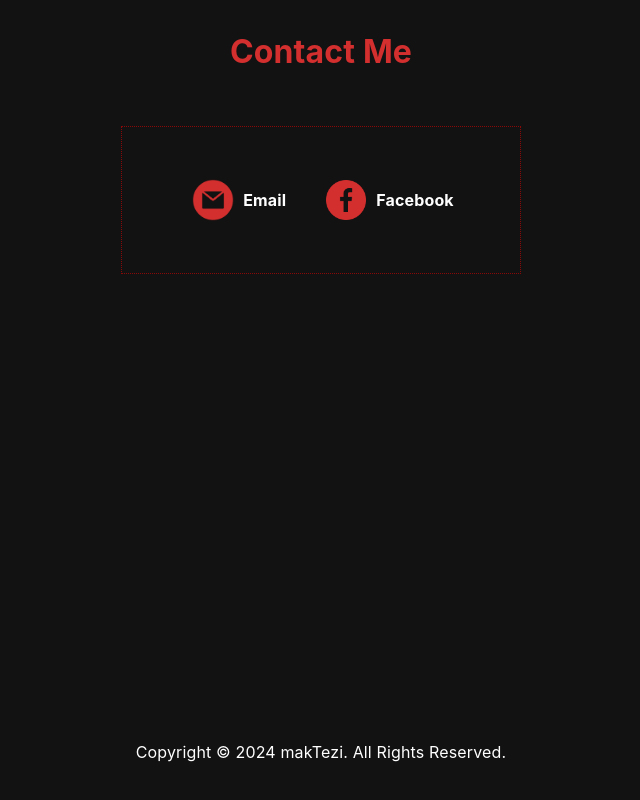
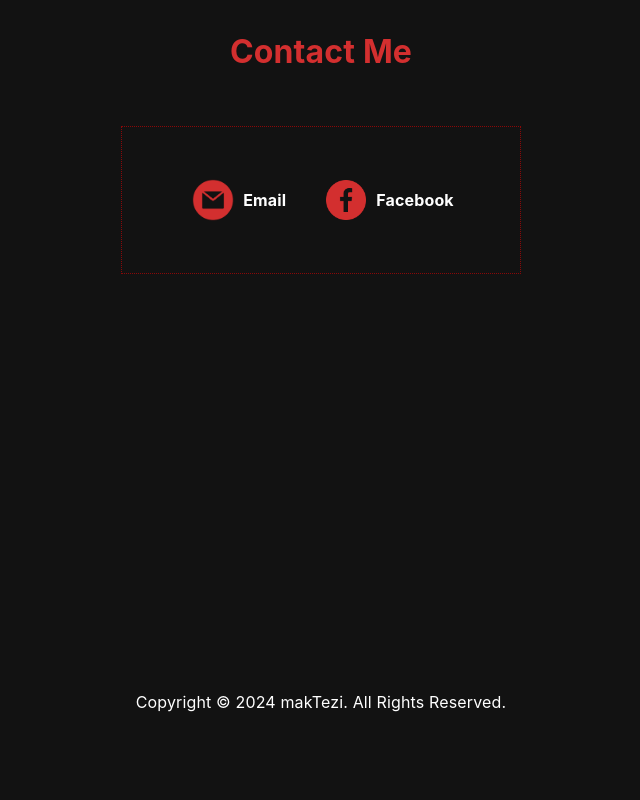
Before and after one commit to maktezi/myPorfolio, a React (Vite) app: page / in a window 1280 px wide. Shown: the part 7198-7998 px from the top of the page, without its empty margins (319-959 px from the left). After the commit the page ends 7960 px from the top, so only its background shows below. Built offline with nearby package versions, Linux system fonts and the light colour scheme.

Commit message:
adjust footer

```diff
--- a/src/components/section/section.css
+++ b/src/components/section/section.css
@@ -231,7 +231,7 @@
 
 footer {
     text-align: center;
-    padding-top: 450px;
+    padding-top: 400px;
 }
 
 /* Media Queries for Responsive Design */
```
